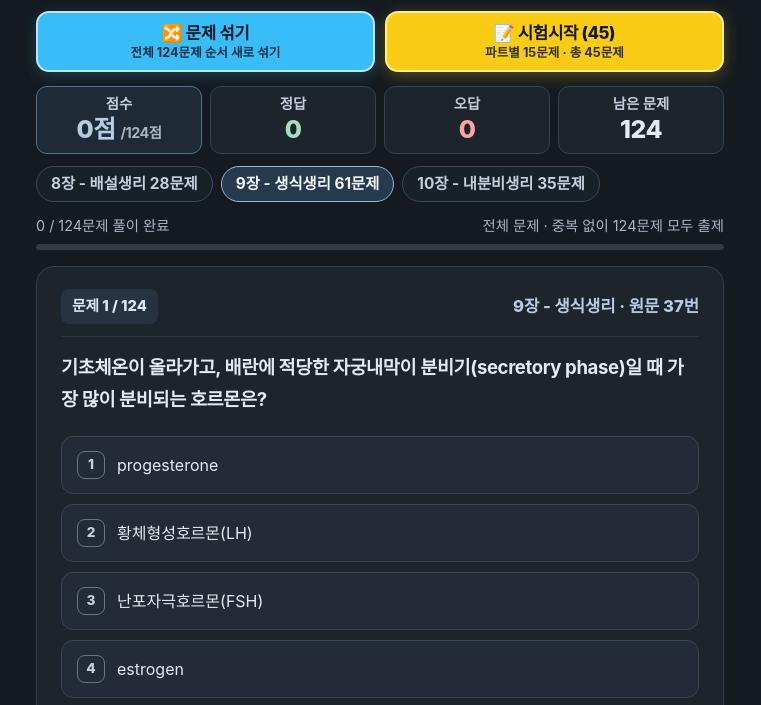
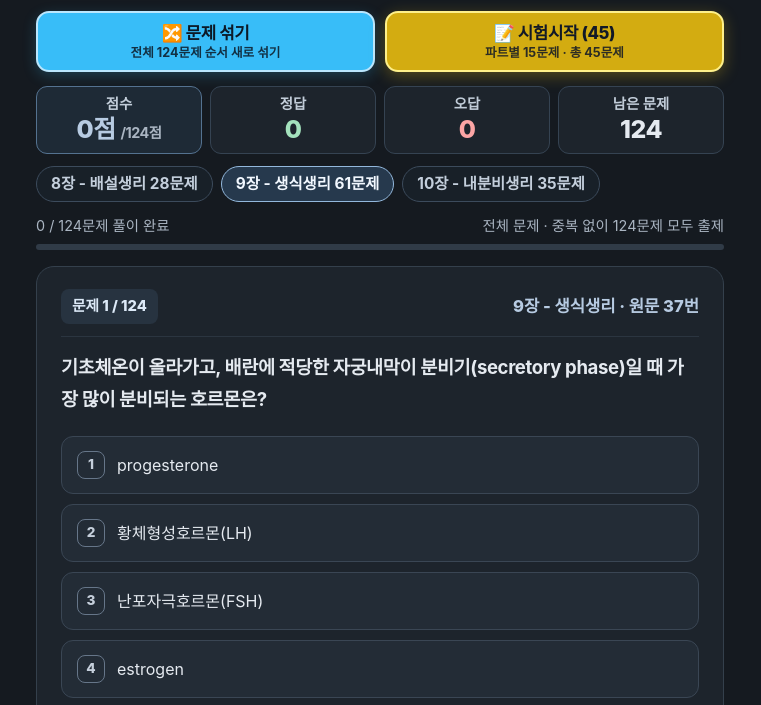
Before and after one commit to nexus0557/nexus0557, a plain HTML site: page index.html in a window 1280 px wide. Shown: the part 95-800 px from the top of the page, without its empty margins (260-1021 px from the left). Drawn offline with Linux system fonts and the light colour scheme.

Commit message:
Update index.html

```diff
--- a/index.html
+++ b/index.html
@@ -18,12 +18,12 @@
       --muted: #aab5c2;
       --green: #a4e2bd;
       --red: #fca5a5;
-      --red-strong: #ef4444;
+      --red-strong: #6b01016e;
       --red-bg: #451d24;
       --accent: #b7cbe2;
       --accent-bg: #273444;
-      --yellow: #facc15;
-      --yellow-hover: #fde047;
+     --yellow: #d3ac11;
+      --yellow-hover: #ff9f0f;
       --yellow-border: #fef08a;
       --yellow-soft: #fef9c3;
       --yellow-ink: #111827;
```
